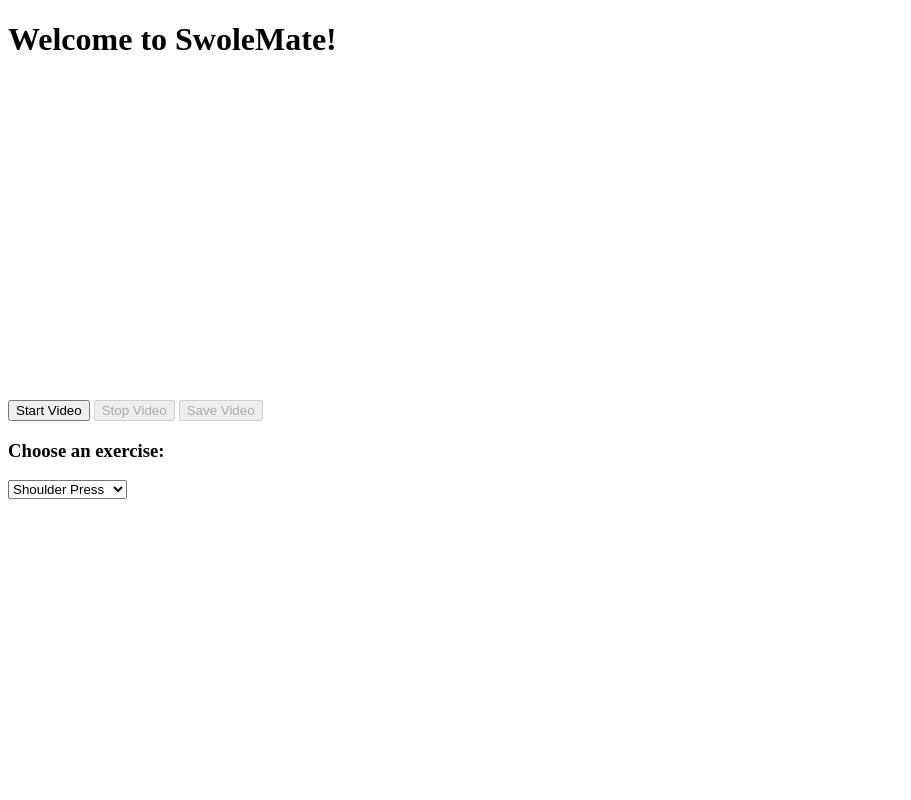
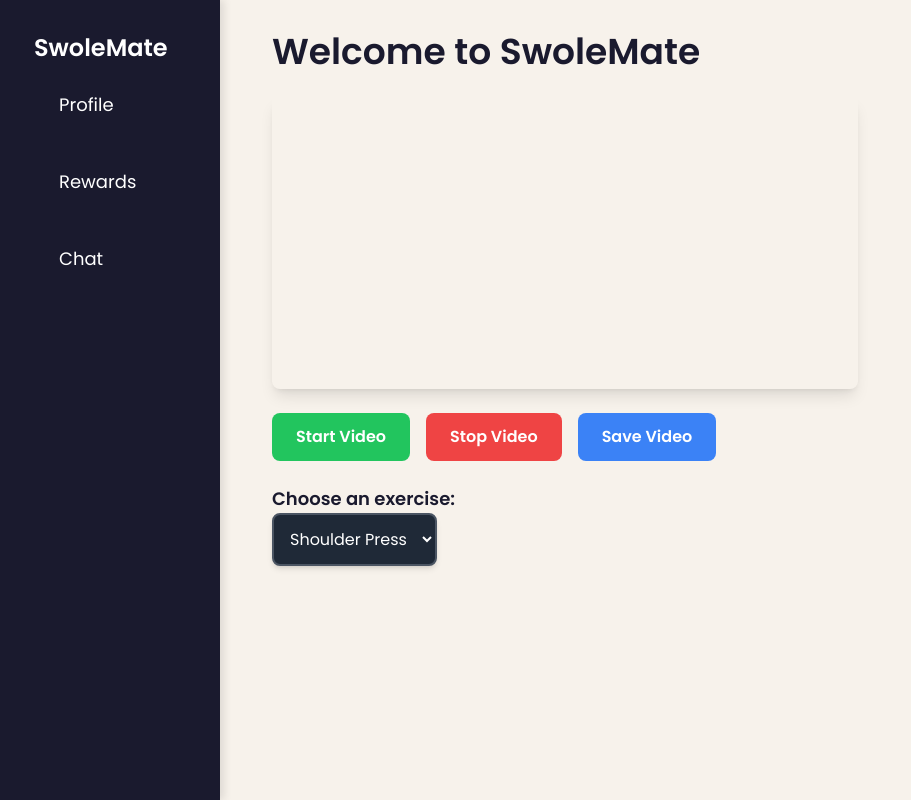
Before and after one commit to StudioMitesh/swolemate, a Flask app: page / in a window 1280 px wide. Shown: the whole page, without its empty margins (0-911 px from the left). Run offline with Flask 3, Linux system fonts and the light colour scheme; some libraries are stand-ins or nearby versions.

Commit message:
Whole lotta stuff for the front end

```diff
--- a/templates/index.html
+++ b/templates/index.html
@@ -4,43 +4,172 @@
     <meta charset="UTF-8">
     <meta name="viewport" content="width=device-width, initial-scale=1.0">
     <title>SwoleMate</title>
+    <!-- Add Tailwind CSS CDN -->
+    <script src="https://cdn.tailwindcss.com"></script>
+
+    <!-- Google Fonts for better typography -->
+    <link href="https://fonts.googleapis.com/css2?family=Poppins:wght@300;400;600&family=Roboto:wght@400;500&display=swap" rel="stylesheet">
+
     <style>
-        #videoElement {
-            width: 50%;
-            height: auto;
+        body {
+            font-family: 'Poppins', sans-serif;
+        }
+
+        #sidebar {
+            height: 100%;
+            width: 220px;
+            position: fixed;
+            top: 0;
+            left: 0;
+            background-color: #1a1a2e;
+            padding-top: 20px;
+            color: white;
+            box-shadow: 4px 0 8px rgba(0, 0, 0, 0.1);
+        }
+
+        #sidebar h2 {
+            padding-left: 10px;
+            font-size: 1.5rem;
+            font-weight: 600;
+            padding-top: 10px;
+        }
+
+        #sidebar a {
+            padding: 25px 35px;
+            text-decoration: none;
+            font-size: 1.125rem;
+            color: white;
+            display: block;
+            transition: background-color 0.3s ease;
+        }
+
+        #sidebar a:hover {
+            background-color: #575757;
+        }
+
+        #mainWrapper {
+            margin-left: 240px;
+        }
+
+        .bg-main-gradient {
+            background-color:#f7f2eb;
+        }
+
+        .btn {
+            font-weight: 600;
+            padding: 12px 24px;
+            border-radius: 8px;
+            transition: transform 0.3s ease, background-color 0.3s ease;
+        }
+
+        .btn:hover {
+            transform: scale(1.05);
+        }
+
+        .text-large {
+            font-size: 1.875rem;
+            font-weight: 600;
+        }
+
+        /* Chat styles */
+        #chatWindow {
+            display: none;
+            position: fixed;
+            bottom: 90px;
+            right: 100px;
+            background-color: white;
+            width: 350px;
+            height: 600px;
+            box-shadow: 0 4px 8px rgba(0, 0, 0, 0.1);
+            border-radius: 8px;
+            padding: 10px;
+            color: black;
+        }
+
+        #chatWindow .messages {
+            height: 320px;
+            overflow-y: scroll;
+            margin-bottom: 1px;
+        }
+
+        #chatWindow textarea {
+            width: 100%;
+            padding: 10px;
+            border-radius: 8px;
+            border: 1px solid #ccc;
+            margin-bottom: 1px;
+            resize: none;
+        }
+
+        #chatWindow button {
+            width: 100%;
+            background-color: #4CAF50;
+            color: white;
+            padding: 1px;
+            border-radius: 8px;
+            border: none;
         }
     </style>
 </head>
-<body>
-    <h1>Welcome to SwoleMate!</h1>
+<body class="bg-main-gradient text-white">
 
-    <div>
-        <video id="videoElement" autoplay></video>
+    <!-- Sidebar -->
+    <div id="sidebar" class="p-6">
+        <h2>SwoleMate</h2>
+        <a href="#">Profile</a>
+        <a href="#">Rewards</a>
+        <a href="#" id="openChatButton">Chat</a>
     </div>
 
-    <div>
-        <button id="startButton">Start Video</button>
-        <button id="stopButton" disabled>Stop Video</button>
-        <button id="saveButton" disabled>Save Video</button> <!-- Save Video button -->
+    <div id="mainWrapper" class="p-8">
+        <div id="mainContent" class="space-y-6">
+            <h1 class="text-4xl font-extrabold text-[#1a1a2e]">Welcome to SwoleMate</h1>
+
+            <div>
+                <video id="videoElement" autoplay class="w-3/5 rounded-lg shadow-lg"></video>
+            </div>
+
+            <div class="flex space-x-4">
+                <button id="startButton" class="bg-green-500 text-white btn">Start Video</button>
+                <button id="stopButton" disabled class="bg-red-500 text-white btn">Stop Video</button>
+                <button id="saveButton" disabled class="bg-blue-500 text-white btn">Save Video</button>
+            </div>
+
+            <div>
+                <h3 class="text-lg font-semibold text-[#1a1a2e]">Choose an exercise:</h3>
+                <select id="exerciseSelect" class="bg-gray-800 border-2 border-gray-600 text-white p-3 rounded-lg shadow-md">
+                    <option value="shoulder_press">Shoulder Press</option>
+                    <option value="arm_bicep_curls">Squats</option>
+                </select>
+            </div>
+        </div>
     </div>
 
-    <div>
-        <h3>Choose an exercise:</h3>
-        <select id="exerciseSelect">
-            <option value="shoulder_press">Shoulder Press</option>
-            <option value="arm_bicep_curls">Arm Bicep Curls</option>
-        </select>
+    <!-- Chat Window -->
+    <div id="chatWindow">
+        <div class="messages" id="messages"></div>
+        <textarea id="chatInput" placeholder="Type a message..." rows="3"></textarea>
+        <button id="sendMessageButton">Send Message</button>
     </div>
+
+    <script src="https://cdn.jsdelivr.net/npm/bootstrap@5.3.2/dist/js/bootstrap.bundle.min.js"
+        integrity="sha384-C6RzsynM9kWDrMNeT87bh95OGNyZPhcTNXj1NW7RuBCsyN/o0jlpcV8Qyq46cDfL"
+        crossorigin="anonymous">
+    </script>
 
     <script>
         const videoElement = document.getElementById('videoElement');
         const startButton = document.getElementById('startButton');
         const stopButton = document.getElementById('stopButton');
         const saveButton = document.getElementById('saveButton');
+        const chatWindow = document.getElementById('chatWindow');
+        const sendMessageButton = document.getElementById('sendMessageButton');
+        const chatInput = document.getElementById('chatInput');
+        const messages = document.getElementById('messages');
         let videoStream = null;
         let mediaRecorder = null;
-        let recordedChunks = []; // To store recorded video data
-        let savedVideo = null;  // Variable to store the video blob when saved
+        let recordedChunks = [];
+        let savedVideo = null;
 
         // Start the video and recording
         startButton.addEventListener('click', function() {
@@ -48,28 +177,20 @@
                 .then(stream => {
                     videoElement.srcObject = stream;
                     videoStream = stream;
-
-                    // Create a MediaRecorder instance to record the video
                     mediaRecorder = new MediaRecorder(stream);
 
-                    // When data is available, push it to the recordedChunks array
                     mediaRecorder.ondataavailable = event => {
                         recordedChunks.push(event.data);
                     };
 
-                    // When the recording stops, prepare the video for saving
                     mediaRecorder.onstop = () => {
                         const blob = new Blob(recordedChunks, { type: 'video/webm' });
-                        recordedChunks = []; // Clear the recorded data for next time
-
-                        // Store the recorded video in the variable `savedVideo`
-                        savedVideo = blob;  // Save the video as a variable
-                        console.log('Video saved as variable', savedVideo); // Logs the saved video Blob
+                        recordedChunks = [];
+                        savedVideo = blob;
+                        console.log('Video saved as variable', savedVideo);
                     };
 
-                    mediaRecorder.start(); // Start recording
-
-                    // Disable the start button and enable stop/save buttons
+                    mediaRecorder.start();
                     startButton.disabled = true;
                     stopButton.disabled = false;
                     saveButton.disabled = false;
@@ -82,12 +203,11 @@
         // Stop the video and recording
         stopButton.addEventListener('click', function() {
             if (videoStream) {
-                const tracks = videoStream.getTracks();
-                tracks.forEach(track => track.stop()); // Stop all video tracks
-                videoElement.srcObject = null; // Remove video from element
-                mediaRecorder.stop(); // Stop recording
-                startButton.disabled = false; // Enable the start button
-                stopButton.disabled = true; // Disable the stop button
+                videoStream.getTracks().forEach(track => track.stop());
+                videoElement.srcObject = null;
+                mediaRecorder.stop();
+                startButton.disabled = false;
+                stopButton.disabled = true;
             }
         });
 
@@ -95,19 +215,35 @@
         saveButton.addEventListener('click', function() {
             if (savedVideo) {
                 console.log('Video saved as a variable:', savedVideo);
-                // You can now manipulate or store the `savedVideo` Blob variable as needed
-                // For example, you could upload it to a server or process it further in your app
+                chatWindow.style.display = 'block'; // Show chat window
             } else {
                 console.log('No video to save.');
             }
         });
 
-        // Handling the dropdown selection (logging the selected exercise)
+        // Handle sending messages in the chat
+        sendMessageButton.addEventListener('click', function() {
+            const message = chatInput.value.trim();
+            if (message) {
+                const newMessage = document.createElement('div');
+                newMessage.classList.add('message');
+                newMessage.textContent = message;
+                messages.appendChild(newMessage);
+                chatInput.value = ''; // Clear the input field
+                messages.scrollTop = messages.scrollHeight; // Scroll to the latest message
+            }
+        });
+
+        // Dropdown exercise selection
         const exerciseSelect = document.getElementById('exerciseSelect');
         exerciseSelect.addEventListener('change', function() {
-            const selectedExercise = exerciseSelect.value;
-            console.log('Selected exercise: ' + selectedExercise);
+            console.log('Selected exercise: ' + exerciseSelect.value);
+        });
+        document.getElementById('openChatButton').addEventListener('click', function(event) {
+            event.preventDefault(); // Prevent default link behavior
+            chatWindow.style.display = 'block'; // Show chat window
         });
     </script>
+
 </body>
 </html>
```
Also changed, not shown: my-tailwind-project/my-bootstrap-project/package.json (added, +15 -0 lines), my-tailwind-project/package.json (added, +15 -0 lines), my-tailwind-project/my-bootstrap-project/package-lock.json (added), my-tailwind-project/package-lock.json (added).
